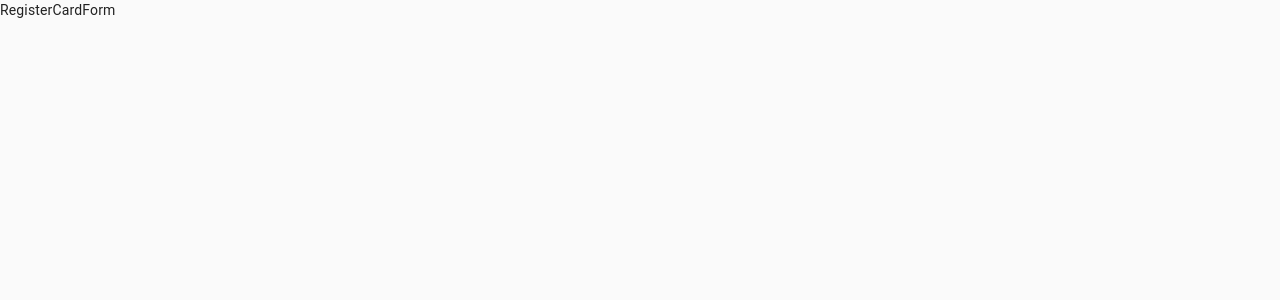
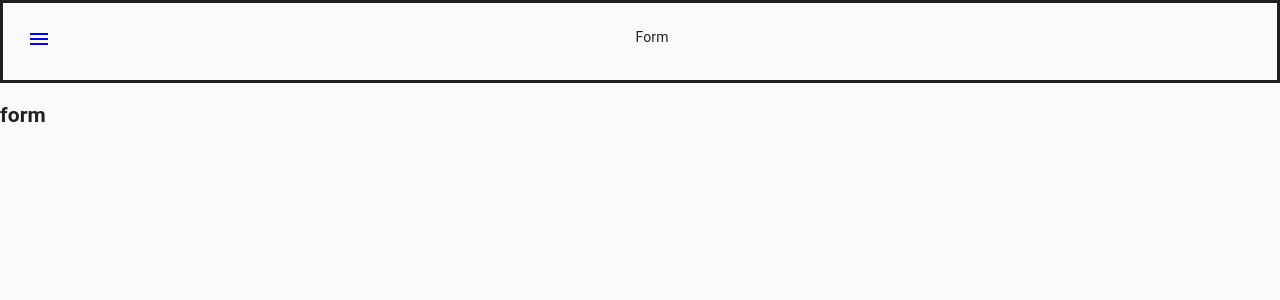
Before and after one commit to AmberCui1995/ASB_front_end, a React (Create React App) app: page /register-card-form in a window 1280 px wide. Shown: the top 300 px of the page. Built offline with nearby package versions, Linux system fonts and the light colour scheme.

Commit message:
add app bar to register form component

```diff
--- a/src/features/Menu.tsx
+++ b/src/features/Menu.tsx
@@ -15,13 +15,13 @@ const Menu = () => {
     };
 
     return (
-        <Box>
+        <div>
             <AppBar icon={<BackButton />} title="Menu" />
             <div>
 
                 <h2>Menu content</h2>
             </div>
-        </Box>);
+        </div>);
 };
 
 export default Menu;
--- a/src/features/RegisterCardForm.tsx
+++ b/src/features/RegisterCardForm.tsx
@@ -1,6 +1,26 @@
+import MenuIcon from "@material-ui/icons/Menu";
+import { Link } from "react-router-dom";
+
+import AppBar from "../components/AppBar";
+
 const RegisterCardForm = () => {
 
-    return (<div>RegisterCardForm</div>);
-};
+    const Icon = () => {
+        return (
+            <Link to="/menu">
+                <MenuIcon />
+            </Link>
+        );
+    };
+
+    return (<div>
+        <AppBar icon={< Icon />} title="Form" />
+        <div>
+
+            <h2>form</h2>
+        </div>
+    </div>);
+}
+    ;
 
 export default RegisterCardForm;
```
